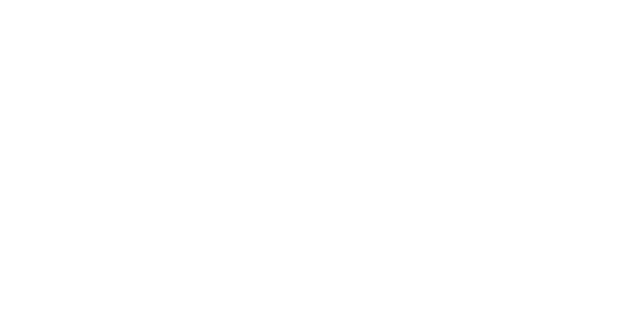
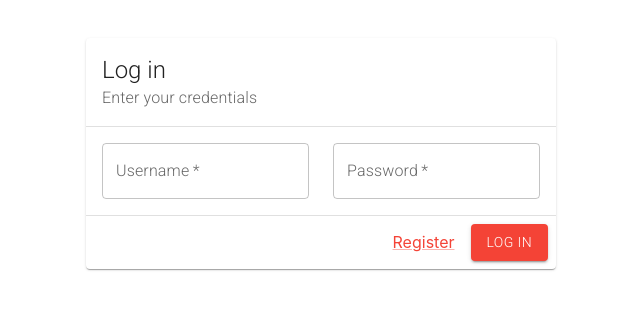
Before and after one commit to sundehakon/Hotell-React, a React (Create React App) app: page /login in a window 1280 px wide. Before the commit this address had no page. Shown: the part 112-422 px from the top of the page, without its empty margins (319-959 px from the left). Built offline with nearby package versions, Linux system fonts and the light colour scheme.

Commit message:
Testing commit from new folder loc

```diff
--- a/src/App.css
+++ b/src/App.css
@@ -43,3 +43,10 @@
   align-content: center;
   margin-top: 150px;
 }
+
+.login-form-container {
+  display: flex;
+  justify-content: center;
+  align-content: center;
+  margin-top: 150px;
+}
--- a/src/App.js
+++ b/src/App.js
@@ -3,6 +3,7 @@
 import RoomForm from './RoomForm';
 import Home from './Home';
 import RegisterForm from './RegisterForm';
+import LogInForm from './LogInForm';
 import { ThemeProvider } from '@mui/material/styles';
 import theme from './theme';
 
@@ -17,6 +18,11 @@
               <RegisterForm />
             </div>
           } />
+          <Route path='/login' element={
+            <div className='login-form-container'>
+              <LogInForm />
+            </div>
+          } />
           <Route path='/rooms' element={<RoomForm />} />
         </Routes>
       </Router>
--- /dev/null
+++ b/src/LogInForm.js
@@ -0,0 +1,76 @@
+import React, { useState } from 'react';
+import { useNavigate } from 'react-router-dom';
+import Button from '@mui/material/Button';
+import Card from '@mui/material/Card';
+import CardActions from '@mui/material/CardActions';
+import CardContent from '@mui/material/CardContent';
+import CardHeader from '@mui/material/CardHeader';
+import Divider from '@mui/material/Divider';
+import FormControl from '@mui/material/FormControl';
+import InputLabel from '@mui/material/InputLabel';
+import OutlinedInput from '@mui/material/OutlinedInput';
+import Grid from '@mui/material/Unstable_Grid2';
+import Link from '@mui/material/Link';
+
+function LogInForm () {
+    const [username, setUsername] = useState('');
+    const [password, setPassword] = useState('');
+    const navigate = useNavigate();
+
+    const handleSubmit = async (event) => {
+      event.preventDefault();
+
+      try {
+          const response = await fetch('http://localhost:5002/api/Users/login', {
+            method: 'POST',
+            headers: {
+              'Content-Type': 'application/json',
+            },
+            body: JSON.stringify({ username, password})
+      });
+
+      const data = await response.json();
+
+      if (data.success) {
+        console.log('User logged in successfully!');
+        navigate('/');
+      } else {
+        alert('Invalid username or password!');
+      }
+    } catch (error) {
+        console.error(error);
+    }
+  };
+
+    return (
+    <form onSubmit={handleSubmit}>
+        <Card>
+        <CardHeader subheader="Enter your credentials" title="Log in" />
+        <Divider />
+        <CardContent>
+          <Grid container spacing={3}>
+            <Grid md={6} xs={12}>
+              <FormControl fullWidth required>
+                <InputLabel>Username</InputLabel>
+                <OutlinedInput label="Username" name="userName" onChange={(event) => setUsername(event.target.value)}/>
+              </FormControl>
+            </Grid>
+            <Grid md={6} xs={12}>
+              <FormControl fullWidth required>
+                <InputLabel>Password</InputLabel>
+                <OutlinedInput label="Password" name="password" type="password" onChange={(event) => setPassword(event.target.value)}/>
+              </FormControl>
+            </Grid>
+          </Grid>
+        </CardContent>
+        <Divider />
+        <CardActions sx={{ justifyContent: 'flex-end', gap: 1 }}>
+          <Link href="/register">Register</Link>
+          <Button variant="contained" type='submit'>Log in</Button>
+        </CardActions>
+      </Card>
+    </form>
+    );
+};
+
+export default LogInForm;
--- a/src/RegisterForm.js
+++ b/src/RegisterForm.js
@@ -11,6 +11,8 @@
 import InputLabel from '@mui/material/InputLabel';
 import OutlinedInput from '@mui/material/OutlinedInput';
 import Grid from '@mui/material/Unstable_Grid2';
+import Link from '@mui/material/Link';
+import { Typography } from '@mui/material';
 
 const RegisterForm = () => {
     const [email, setEmail] = useState('');
@@ -18,9 +20,32 @@
     const [password, setPassword] = useState('');
     const navigate = useNavigate();
 
+    const checkPassword = function() {
+      const password = document.getElementById('password').value;
+      const confirmPassword = document.getElementById('password_confirm').value;
+
+      if (password === confirmPassword) {
+        document.getElementById('message').style.color = 'green';
+        document.getElementById('message').innerHTML = 'Matching';
+      } else {
+        document.getElementById('message').style.color = 'red';
+        document.getElementById('message').innerHTML = 'Not Matching';
+      }
+    }
+
     const handleSubmit = async (event) => {
         try {
             event.preventDefault();
+
+            const password = document.getElementById('password').value;
+            const confirmPassword = document.getElementById('password_confirm').value;
+
+            if (password !== confirmPassword) {
+                console.log('Passwords do not match');
+                alert('Passwords do not match');
+                return;
+            }
+
             const payload = { email, username, password };
             await axios.post('http://localhost:5002/api/Users', payload);
             setEmail('');
@@ -55,13 +80,21 @@
             <Grid md={6} xs={12}>
               <FormControl fullWidth required>
                 <InputLabel>Password</InputLabel>
-                <OutlinedInput label="Password" name="password" type="password" onChange={(event) => setPassword(event.target.value)}/>
+                <OutlinedInput id="password" label="Password" name="password" type="password" onChange={(event) => setPassword(event.target.value)}/>
+              </FormControl>
+            </Grid>
+            <Grid md={6} xs={12}>
+              <FormControl fullWidth required>
+                <InputLabel sx={{ width: '100%' }}>Repeat password</InputLabel>
+                <OutlinedInput id="password_confirm" label="Password" name="password_confirm" type="password" onChange={checkPassword}/>
+                <Typography id="message"></Typography>
               </FormControl>
             </Grid>
           </Grid>
         </CardContent>
         <Divider />
-        <CardActions sx={{ justifyContent: 'flex-end' }}>
+        <CardActions sx={{ justifyContent: 'flex-end', gap: 1 }}>
+          <Link href="/login">Log in</Link>
           <Button variant="contained" type='submit'>Register</Button>
         </CardActions>
       </Card>
```
Also changed, not shown: package.json (+20 -1 lines), server.js (+35 -0 lines), public/robots.txt (deleted).
